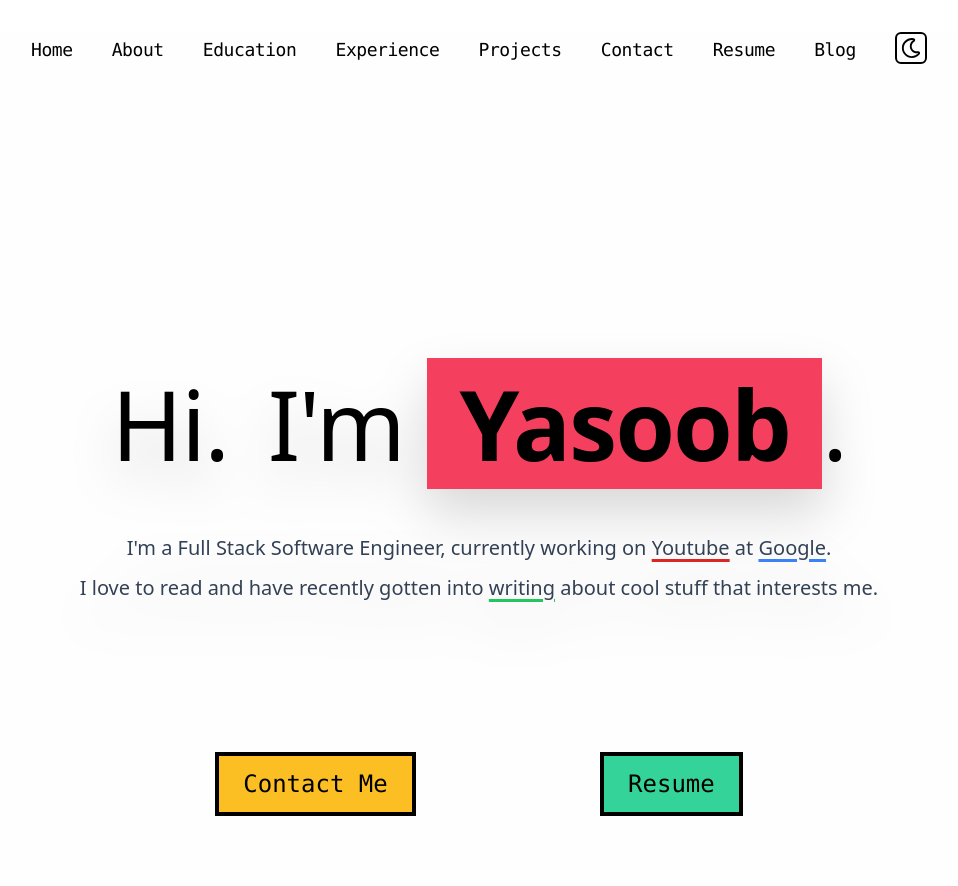
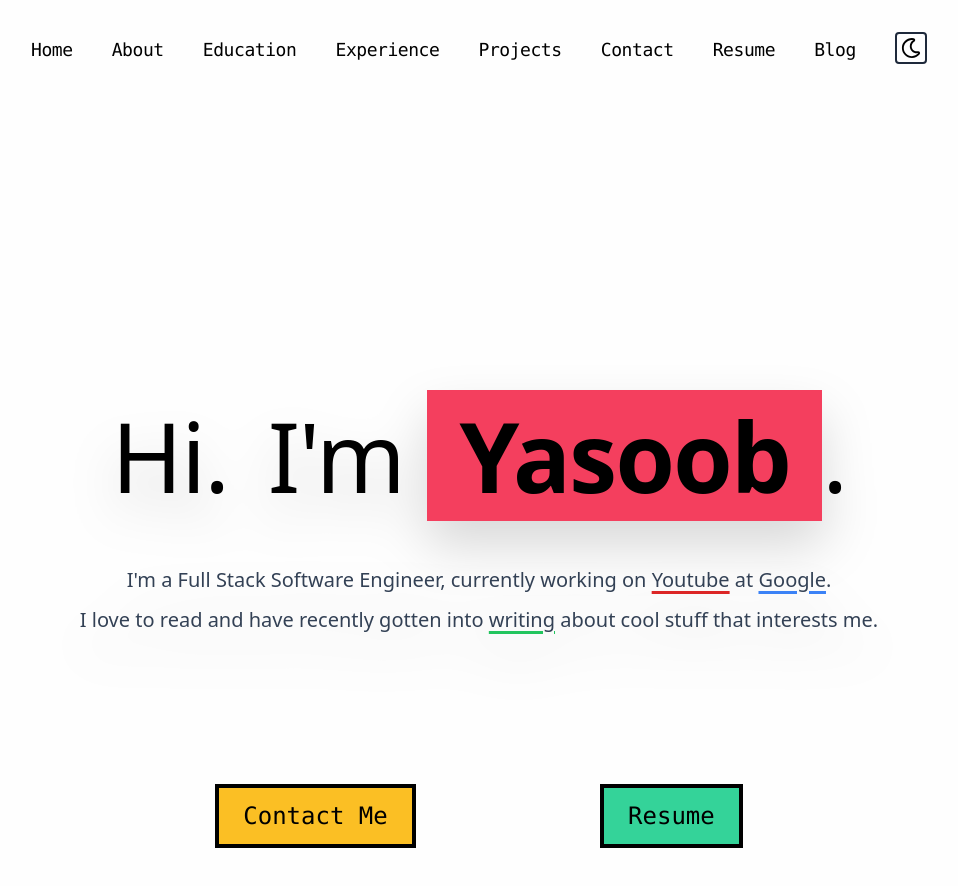
Before and after one commit to yasoobkhalid1/personal-portfolio, a Next.js app: page / in a window 1280 px wide. Shown: the top 886 px of the page, without its empty margins (161-1119 px from the left). Built offline with nearby package versions, Linux system fonts and the light colour scheme.

Commit message:
implement navbar dark mode

```diff
--- a/components/NavBar.js
+++ b/components/NavBar.js
@@ -41,11 +41,17 @@ export default function NavBar() {
   });
 
   return (
-    <div className="my-8 text-lg flex justify-between items-end group tracking-tight">
+    <div
+      className="py-8 text-lg flex justify-between items-end group
+      tracking-tight dark:text-gray-200"
+    >
       {links}
       <button
         onClick={() => setDarkMode(!darkMode)}
-        className="text-xl border-2 border-black rounded-md p-1"
+        className="text-xl p-1 border-2 border-slate-800 rounded
+        hover:bg-slate-800 hover:text-gray-200 ease-out duration-200
+        dark:border-gray-200  dark:hover:bg-gray-200
+        dark:hover:text-black dark:ease-out dark:duration-500"
       >
         {darkMode ? <FaRegSun /> : <FaRegMoon />}
       </button>
--- a/pages/index.js
+++ b/pages/index.js
@@ -85,7 +85,10 @@ export default function Home() {
         {/* End Font Imports */}
       </Head>
 
-      <div className="min-h-screen bg-zinc-50/25 font-mono">
+      <div
+        className="min-h-screen bg-zinc-50/25 dark:bg-slate-900
+        ease-out duration-300 font-mono"
+      >
         <div className="max-w-4xl mx-auto">
           {components.map((singleComponent) => {
             return (
```
